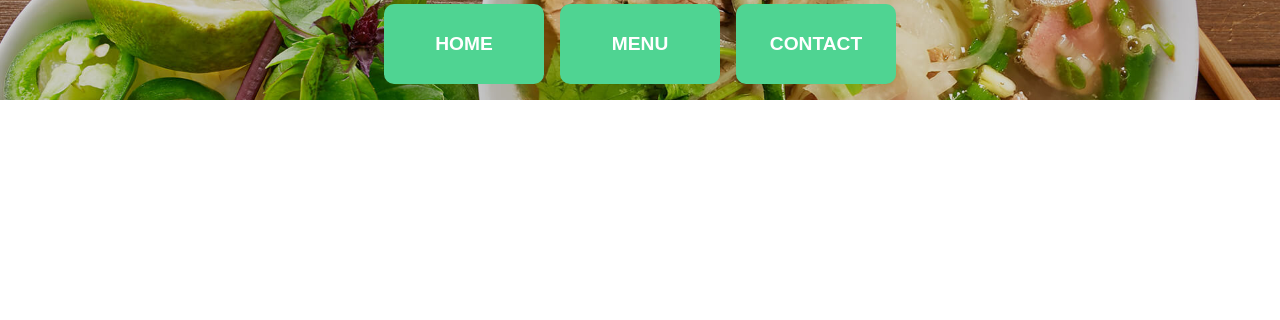
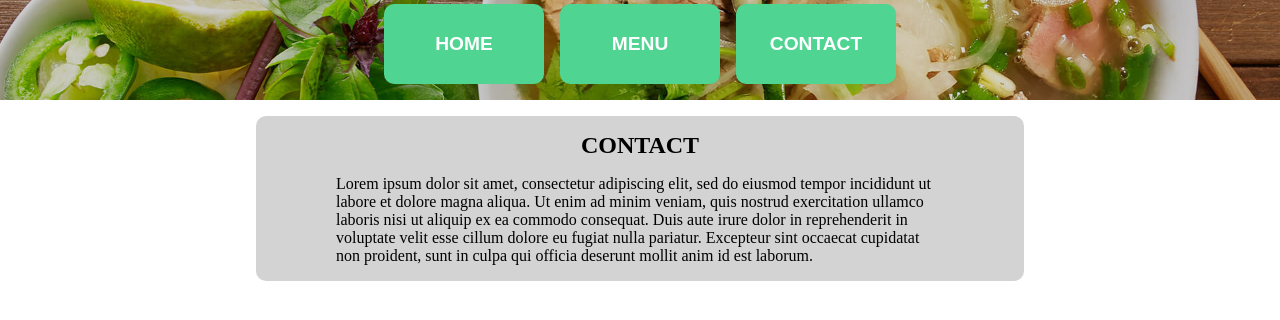
Before and after one commit to bphannavong/odin-restaurant, a website built with webpack: page src/template.html in a window 1280 px wide. Both pictures are taken after a click on the button "CONTACT". Shown: the part 180-500 px from the top of the page. Built offline with nearby package versions, Linux system fonts and the light colour scheme.

Commit message:
Add barebone skeleton for contact tab

```diff
--- a/src/contact.js
+++ b/src/contact.js
@@ -0,0 +1,20 @@
+export default function renderPage() {
+    const content = document.getElementById('content');
+    content.innerHTML = '';
+    for (const element of components) {
+        content.appendChild(element);
+    }
+}
+
+const components = []; //components to add to page
+
+//Contact information
+const contactInfo = document.createElement('div');
+const aboutHeader = document.createElement('h2');
+aboutHeader.innerHTML = 'CONTACT';
+const about = document.createElement('div');
+about.innerHTML = "Lorem ipsum dolor sit amet, consectetur adipiscing elit, sed do eiusmod tempor incididunt ut labore et dolore magna aliqua. Ut enim ad minim veniam, quis nostrud exercitation ullamco laboris nisi ut aliquip ex ea commodo consequat. Duis aute irure dolor in reprehenderit in voluptate velit esse cillum dolore eu fugiat nulla pariatur. Excepteur sint occaecat cupidatat non proident, sunt in culpa qui officia deserunt mollit anim id est laborum.";
+contactInfo.appendChild(aboutHeader);
+contactInfo.appendChild(about);
+
+components.push(contactInfo);
```
Also changed, not shown: dist/bundlef2b572e0f472d45efac4.js, dist/index.html, 2 other files.
